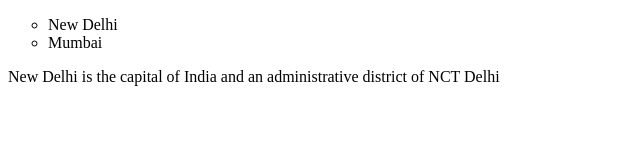
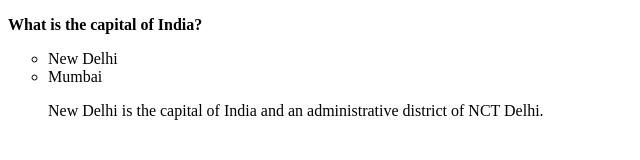
Before and after one commit to acciojob/trivia-sushantwalunj12, a website: page main.html in a window 1280 px wide. Shown: the whole page, without its empty margins (0-640 px from the left). Drawn offline with Linux system fonts and the light colour scheme.

Commit message:
Update main.html

```diff
--- a/main.html
+++ b/main.html
@@ -8,13 +8,12 @@
 
 <body>
 	<!-- the entire body must be written by student -->
+    <p><b>What is the capital of India?</b></p>
 	<ul>
 		<li>New Delhi</li>
 		<li>Mumbai</li>
 	</ul>
-    <div>
-        <p>New Delhi is the capital of India and an administrative district of NCT Delhi</p>
-    </div>
+         <blockquote cite="https://en.wikipedia.org/wiki/New_Delhi"><p class="abc">New Delhi is the capital of India and an administrative district of NCT Delhi.</p></blockquote>
     <script type="text/javascript" src="./script.js">
 </script>
 
```
